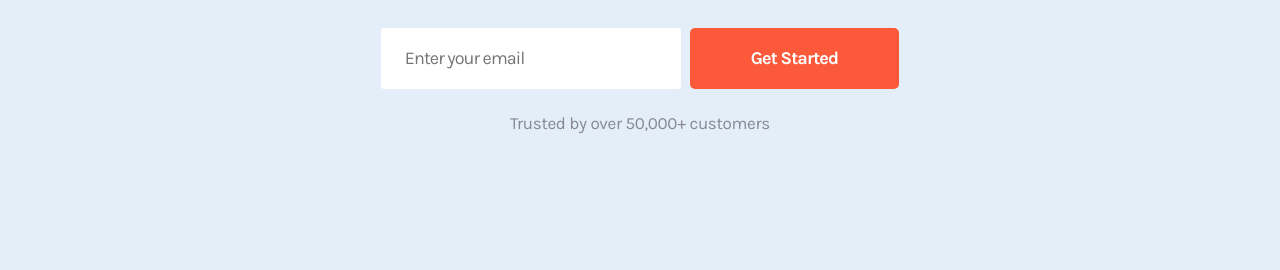
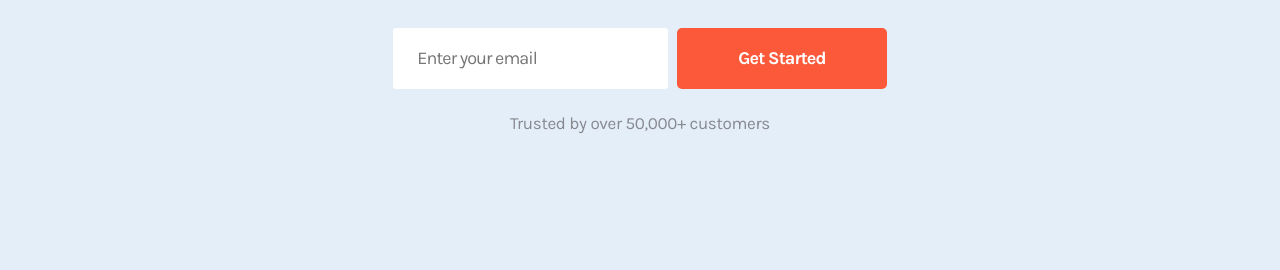
Before and after one commit to othmanebellous/shades, a plain HTML site: page index.html in a window 1280 px wide. Shown: the part 530-800 px from the top of the page. Drawn offline with Linux system fonts and the light colour scheme.

Commit message:
input update

```diff
--- a/styles.css
+++ b/styles.css
@@ -63,7 +63,7 @@ input[type="email"]{
     background-color: var(--white-color);
     border-radius: 3px;
     padding: 20px 74px 20px 24px;
-
+    max-width: 275px;
 }
 
 input[type="email"]:focus{
```
